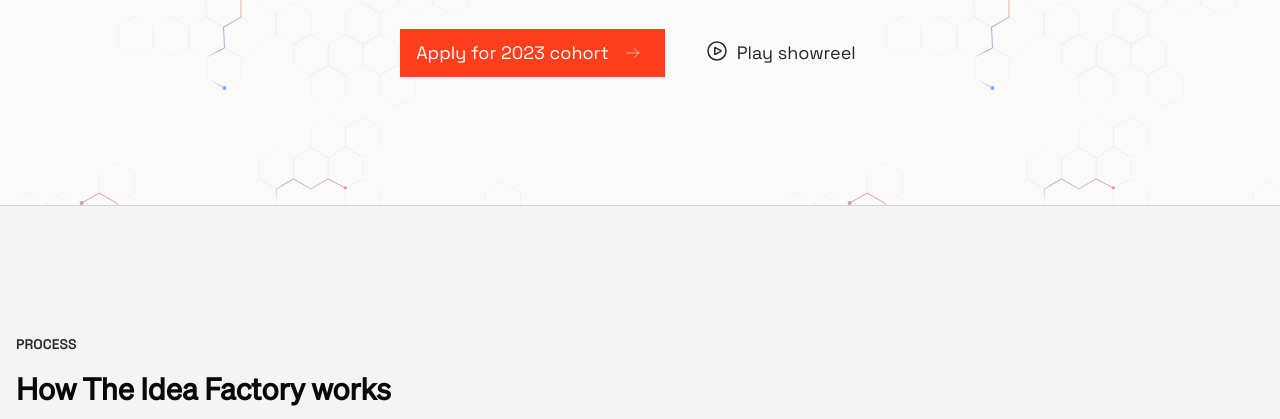
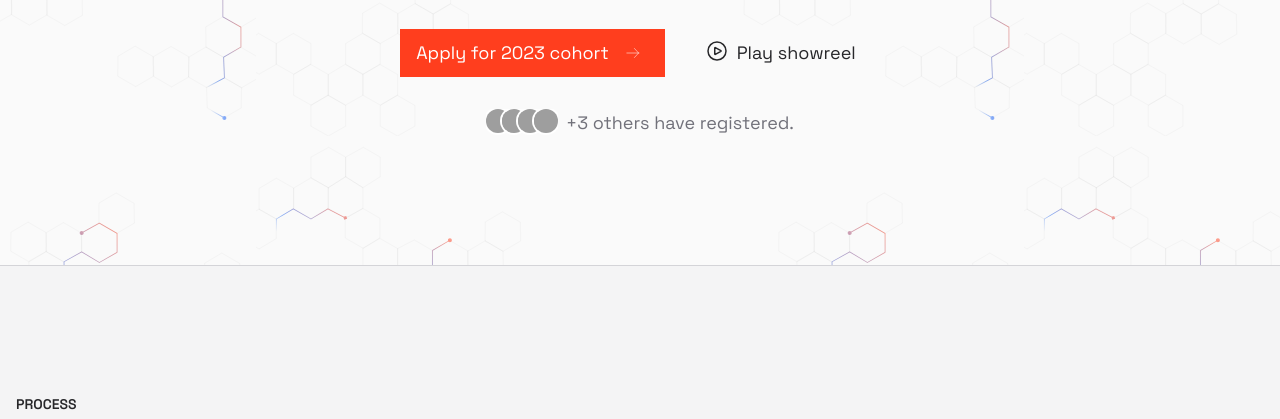
Before and after one commit to tate2301/theideafactory, an Astro site: page / in a window 1280 px wide. Shown: the part 371-790 px from the top of the page. Built offline with nearby package versions, Linux system fonts and the light colour scheme; Astro itself is replaced by a stand-in of ours; grey boxes are pictures that could not be loaded; a web font is replaced by a local one.

Commit message:
dd avatars

```diff
--- a/src/pages/index.astro
+++ b/src/pages/index.astro
@@ -72,6 +72,31 @@ import Card from "../components/Card.astro";
 							</svg>
 							Play showreel
 						</button>
+					</div>
+					<div class="flex gap-2 justify-center">
+						<div class="flex avatar-group">
+							<img
+								src="https://images.pexels.com/photos/8864283/pexels-photo-8864283.jpeg?auto=compress&cs=tinysrgb&w=1260&h=750&dpr=1"
+								alt="someone"
+								class="w-6 h-6 rounded-full object-cover ring-2 ring-white"
+							/>
+							<img
+								src="https://images.pexels.com/photos/15664597/pexels-photo-15664597/free-photo-of-portrait-of-man.jpeg?auto=compress&cs=tinysrgb&w=1260&h=750&dpr=1"
+								alt="someone"
+								class="w-6 h-6 rounded-full object-cover ring-2 ring-white"
+							/>
+							<img
+								src="https://images.pexels.com/photos/17484150/pexels-photo-17484150/free-photo-of-take-me-2.jpeg?auto=compress&cs=tinysrgb&w=1260&h=750&dpr=1"
+								alt="someone"
+								class="w-6 h-6 rounded-full object-cover ring-2 ring-white"
+							/>
+							<img
+								src="https://images.pexels.com/photos/17413708/pexels-photo-17413708/free-photo-of-neon.jpeg?auto=compress&cs=tinysrgb&w=1260&h=750&dpr=1"
+								alt="someone"
+								class="w-6 h-6 rounded-full object-cover ring-2 ring-white"
+							/>
+						</div>
+						<p class="text-zinc-500">+3 others have registered.</p>
 					</div>
 				</div>
 			</div>
@@ -371,5 +396,17 @@ import Card from "../components/Card.astro";
 				background-size: 90%;
 			}
 		}
+
+		.avatar-group {
+			overflow: hidden;
+		}
+
+		.avatar-group > * {
+			flex-shrink: 0;
+		}
+
+		.avatar-group > * + * {
+			margin-left: -0.5rem;
+		}
 	</style>
 </Layout>
```
